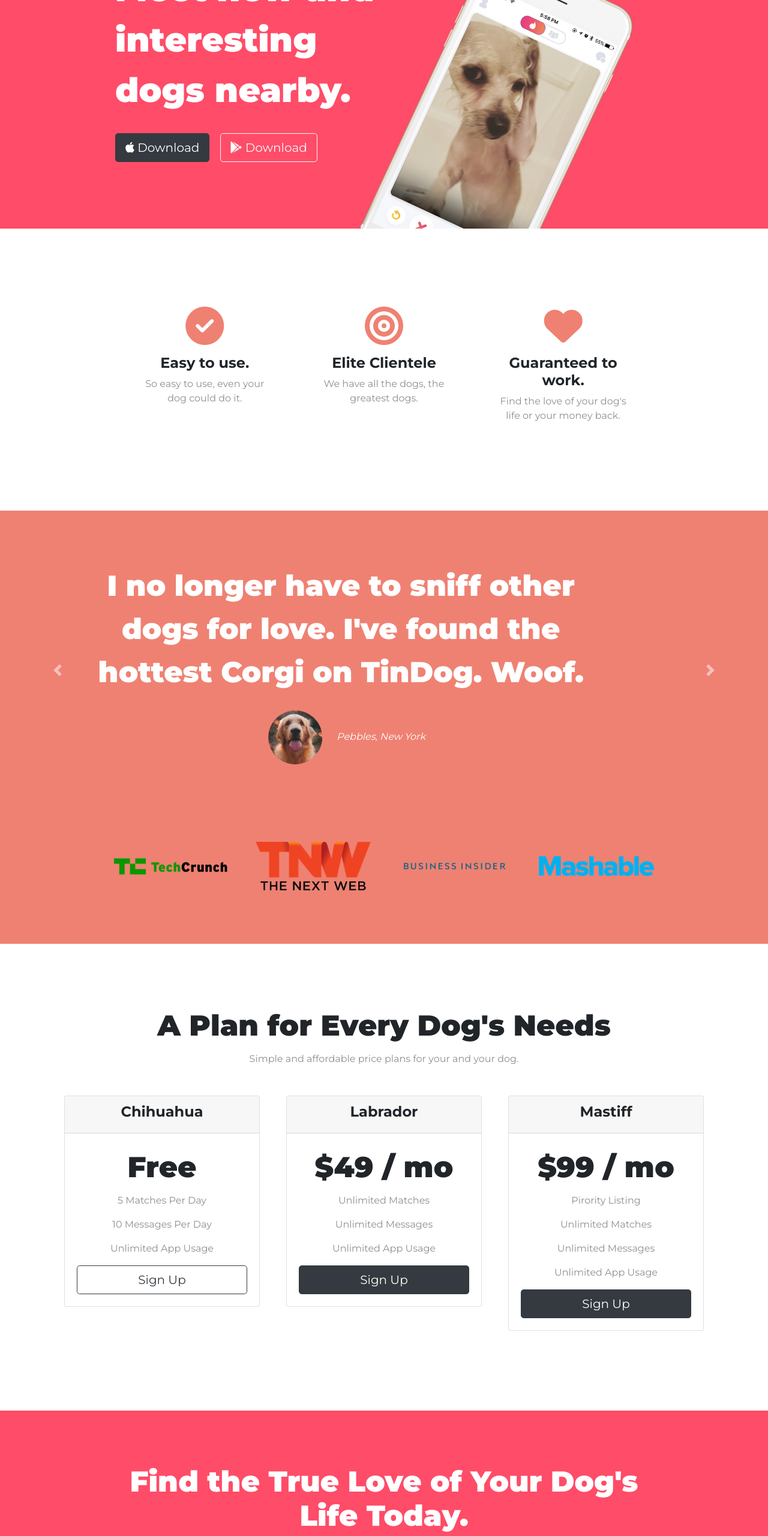
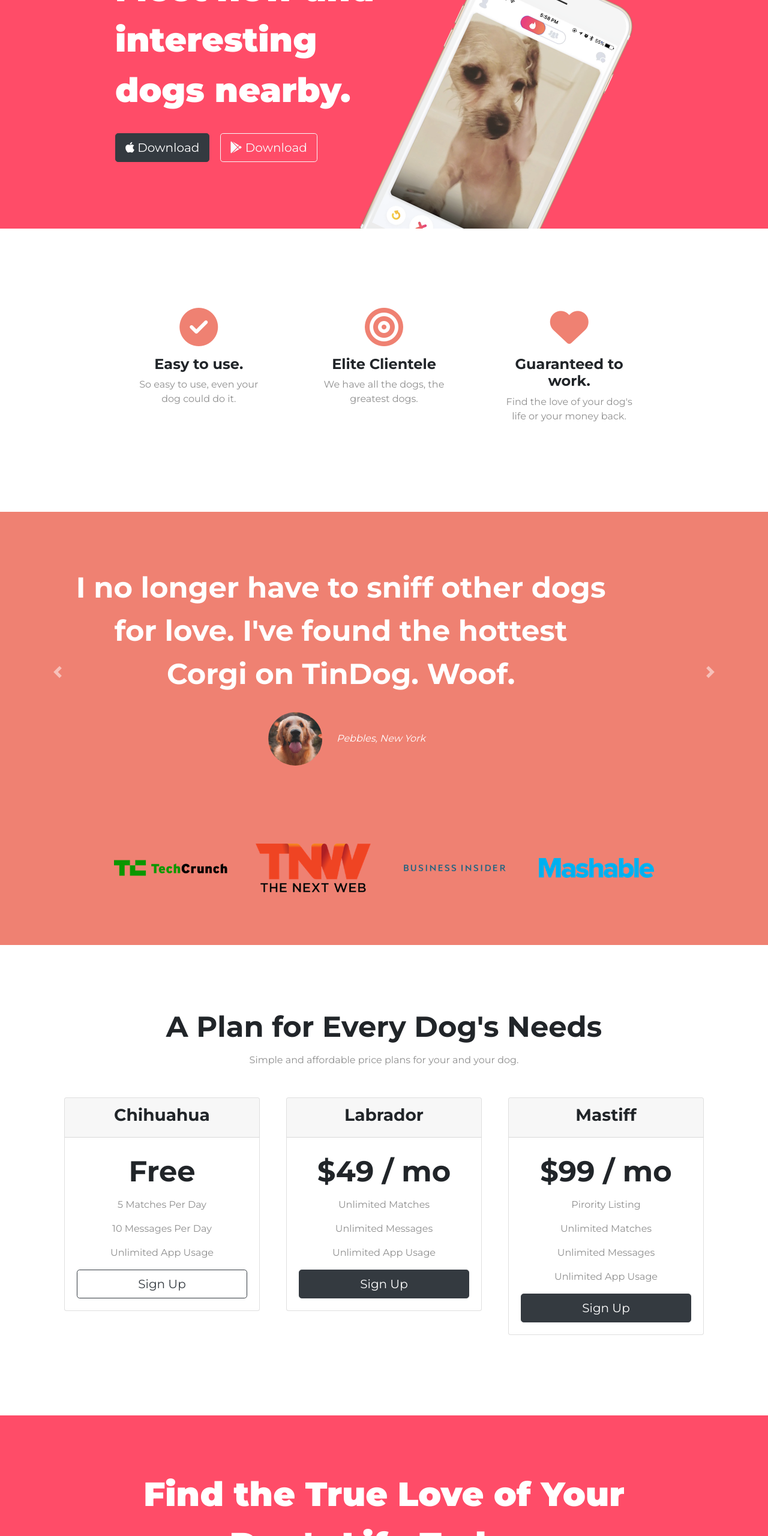
Before and after one commit to glmsilva/tinDog, a plain HTML site: page index.html in a window 1280 px wide. Shown: the part 240-2800 px from the top of the page at 60% size. Drawn offline with nearby package versions, Linux system fonts and the light colour scheme.

Commit message:
Add files via upload

```diff
--- a/css/styles.css
+++ b/css/styles.css
@@ -1,35 +1,48 @@
 body {
     font-family: "Montserrat";
+    text-align: center;
 }
 
-#title {
-    background-color: #ff4c68;
-    color: #fff;;
+
+h1, h2, h3 , h4, h5 , h6 {
+    font-family: "Montserrat";
+    font-weight: bold;
 }
 
-h1 {
+p {
+    color: #8f8f8f;
+}
+
+.container-fluid {
+    padding: 7% 15%;
+}
+
+
+.colored-section {
+    background-color: #ff4c68;
+    color: #fff;
+}
+
+.white-section {
+    background-color: #fff;
+}
+
+
+/* Headings */
+
+.big-heading {
     font-family: 'Montserrat', sans-serif;
     font-weight: 900;
     font-size: 3.5rem;
     line-height: 1.5;
 }
 
-h2 {
-    font-family: "Montserrat";
-    font-weight: 900;
+.section-heading {
     font-size: 3rem;
     line-height: 1.5;
 }
 
-h3 {
-    font-family: "Montserrat";
-    font-weight: bold;
-    font-size: 1.5rem;
-}
 
-.container-fluid {
-    padding: 3% 15% 7%;
-}
 
 /*Navigation Bar */
 
@@ -53,6 +66,15 @@ h3 {
     font-weight: 300;
 }
 
+/* Title Section */
+
+
+#title .container-fluid {
+    padding: 3% 15% 7%;
+    text-align: left;
+}
+
+
 /*Download buttons */
 
 .download-button {
@@ -72,20 +94,18 @@ h3 {
 /*Feature section */
 
 #features {
-    padding: 7% 15%;
     position: relative;
     z-index: 1;
-    background-color: #fff;
 
 }
 
-p {
-    color: #8f8f8f;
+.feature-title {
+    font-size: 1.5rem;
 }
+
 
 .feature-box {
     padding: 4.5%;
-    text-align: center;
     font-family: "Montserrat";
     position:relative;
     z-index: 0;
@@ -108,7 +128,11 @@ p {
 #testimonials {
     background-color:#ef8172;
     color: #fff;
-    text-align: center;
+}
+
+.testimonial-text {
+    font-size: 3rem;
+    line-height: 1.5;
 }
 
 .testimonial-image {
@@ -117,15 +141,10 @@ p {
     width: 10%;
 }
 
-.carousel-item {
-    padding: 7% 15%;
-}
-
 /* Press section */
 
 #press {
     background-color:#ef8172;
-    text-align: center;
     padding-bottom: 3%;
 }
 
@@ -138,34 +157,22 @@ p {
 
 #pricing {
     padding: 100px;
-    text-align: center;
+}
+
+.price-text {
+    font-size: 3rem;
+    line-height: 1.5;
+
 }
 
 .pricing-column {
     padding: 3% 2%;
 }
 
-/* CTA Section */
-
-#cta {
-    background-color: #ff4c68;
-    color: #fff;
-    font-family: "Montserrat";
-    text-align: center;
-    padding: 7% 15%;
-}
-
-.header-action {
-    font-weight: 900;
-    font-size: 3rem;
-}
-
 /* Footer Section */
 
 #footer {
     background-color: #fff;
-    padding: 8% 7%;
-    text-align: center;
     font-family: "Montserrat";
     font-weight: light;
 }
@@ -173,3 +180,14 @@ p {
 .media-icon {
     padding: 2% 1%;
 }
+
+@media (max-width: 1028px) {
+    #title {
+        text-align: center;
+    }
+
+    .title-image {
+        position: static;
+        transform: rotate(0);
+    }
+}
--- a/index.html
+++ b/index.html
@@ -14,7 +14,7 @@
 
 <body>
 
-  <section id="title">
+  <section class="colored-section" id="title">
     <div class="container-fluid">
 
       <!-- Nav Bar -->
@@ -26,7 +26,7 @@
         </button>
         <div class="collapse navbar-collapse" id="navbarTogglerDemo01">
           <ul class="navbar-nav ml-auto">
-            <li classnav-item">
+            <li class="nav-item">
               <a class="nav-link" href="">Contact</a>
             </li>
             <li class="nav-item">
@@ -45,7 +45,7 @@
       <div class="row">
 
         <div class="col-lg-6">
-          <h1>Meet new and interesting dogs nearby.</h1>
+          <h1 class="big-heading">Meet new and interesting dogs nearby.</h1>
           <button type="button" class="btn btn-lg btn-dark download-button"><i class="fab fa-apple"></i>
             Download</button>
           <button type="button" class="btn btn-lg btn-outline-light download-button"><i class="fab fa-google-play"></i>
@@ -62,22 +62,22 @@
 
   <!-- Features -->
 
-  <section id="features">
-    <div class="container">
+  <section class="white-section" id="features">
+    <div class="container-fluid">
       <div class="row">
         <div class="feature-box col-lg-4 ">
           <i class="fas fa-check-circle fa-4x icon"></i>
-          <h3>Easy to use.</h3>
+          <h3 class="feature-title">Easy to use.</h3 class="featture-title">
           <p class="p-feature">So easy to use, even your dog could do it.</p>
         </div>
         <div class="col-lg-4 feature-box">
           <i class="fas fa-bullseye fa-4x icon"></i>
-          <h3>Elite Clientele</h3>
+          <h3 class="feature-title">Elite Clientele</h3>
           <p class="p-feature">We have all the dogs, the greatest dogs.</p>
         </div>
         <div class="col-lg-4 feature-box">
           <i class="fas fa-heart fa-4x icon"></i>
-          <h3>Guaranteed to work.</h3>
+          <h3 class="feature-title">Guaranteed to work.</h3>
           <p class="p-feature">Find the love of your dog's life or your money back.</p>
 
         </div>
@@ -90,15 +90,15 @@
 
   <!-- Testimonials -->
 
-  <section id="testimonials">
+  <section class="colored-section" id="testimonials">
     <div id="testimonial-carousel" class="carousel slide" data-ride="carousel">
       <div class="carousel-inner">
-        <div class="carousel-item active">
-          <h2>I no longer have to sniff other dogs for love. I've found the hottest Corgi on TinDog. Woof.</h2>
+        <div class="carousel-item active container-fluid">
+          <h2 class="testimonial-text">I no longer have to sniff other dogs for love. I've found the hottest Corgi on TinDog. Woof.</h2 c>
           <img src="images/dog-img.jpg" class="testimonial-image" alt="dog-profile">
           <em>Pebbles, New York</em>
         </div>
-        <div class="carousel-item">
+        <div class="carousel-item container-fluid">
           <h2 class="testimonial-text">My dog used to be so lonely, but with TinDog's help, they've found the love of
             their life. I think.</h2>
           <img class="testimonial-image" src="images/lady-img.jpg" alt="lady-profile">
@@ -120,7 +120,7 @@
 
   <!-- Press -->
 
-  <section id="press">
+  <section class="colored-section" id="press">
     <img class="press-logo" src="images/techcrunch.png" alt="tc-logo">
     <img class="press-logo" src="images/tnw.png" alt="tnw-logo">
     <img class="press-logo" src="images/bizinsider.png" alt="biz-insider-logo">
@@ -131,9 +131,9 @@
 
   <!-- Pricing -->
 
-  <section id="pricing">
+  <section class="white-section" id="pricing">
 
-    <h2>A Plan for Every Dog's Needs</h2>
+    <h2 class="section-heading">A Plan for Every Dog's Needs</h2 cl>
     <p>Simple and affordable price plans for your and your dog.</p>
 
     <div class="row">
@@ -143,7 +143,7 @@
             <h3>Chihuahua</h3>
           </div>
           <div class="card-body">
-            <h2>Free</h2>
+            <h2 class="price-text">Free</h2>
             <p>5 Matches Per Day</p>
             <p>10 Messages Per Day</p>
             <p>Unlimited App Usage</p>
@@ -158,7 +158,7 @@
             <h3>Labrador</h3>
           </div>
           <div class="card-body">
-            <h2>$49 / mo</h2>
+            <h2 class="price-text">$49 / mo</h2>
             <p>Unlimited Matches</p>
             <p>Unlimited Messages</p>
             <p>Unlimited App Usage</p>
@@ -173,7 +173,7 @@
             <h3>Mastiff</h3>
           </div>
           <div class="card-body">
-            <h2>$99 / mo</h2>
+            <h2 class="price-text">$99 / mo</h2>
             <p>Pirority Listing</p>
             <p>Unlimited Matches</p>
             <p>Unlimited Messages</p>
@@ -191,27 +191,28 @@
 
   <!-- Call to Action -->
 
-  <section id="cta">
-
-    <h3 class="header-action">Find the True Love of Your Dog's Life Today.</h3>
+  <section class="colored-section" id="cta">
+    <div class="container-fluid">
+    <h3 class="big-heading">Find the True Love of Your Dog's Life Today.</h3>
     <button type="button" class="btn btn-lg btn-dark download-button"><i class="fab fa-apple"></i>
       Download</button>
     <button type="button" class="btn btn-lg btn-outline-light download-button"><i class="fab fa-google-play"></i>
       Download</button>
-
+    </div>
   </section>
 
 
   <!-- Footer -->
 
-  <footer id="footer">
+  <footer class="white-section" id="footer">
+    <div class="container-fluid">
     <i class="media-icon fab fa-twitter"></i>
     <i class="media-icon fab fa-facebook-f"></i>
     <i class="media-icon fab fa-instagram"></i>
     <i class="media-icon fas fa-envelope"></i>
 
     <p>© Copyright 2018 TinDog</p>
-
+    </div>
   </footer>
 
   <script src="https://code.jquery.com/jquery-3.4.1.slim.min.js"
```
